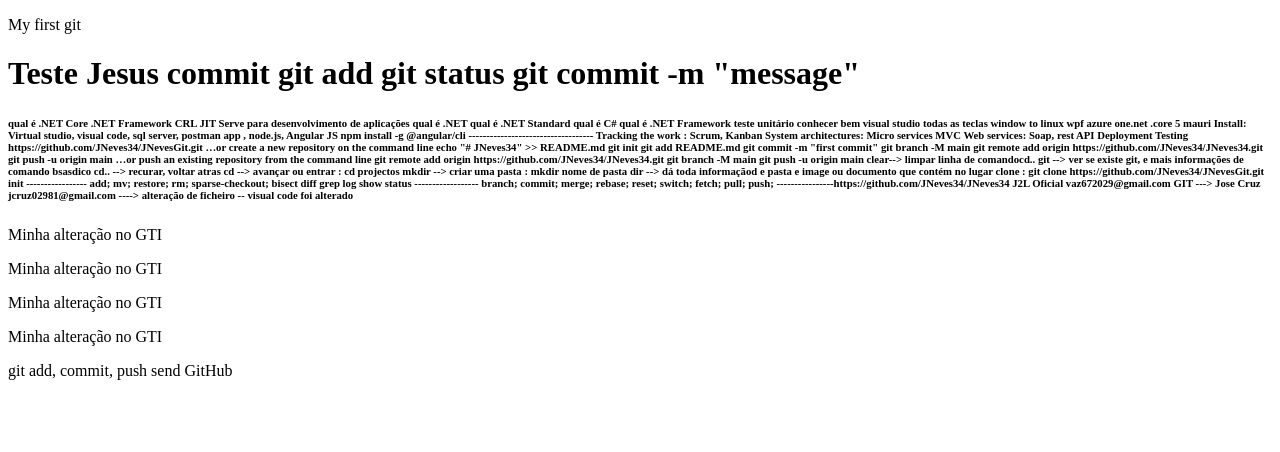
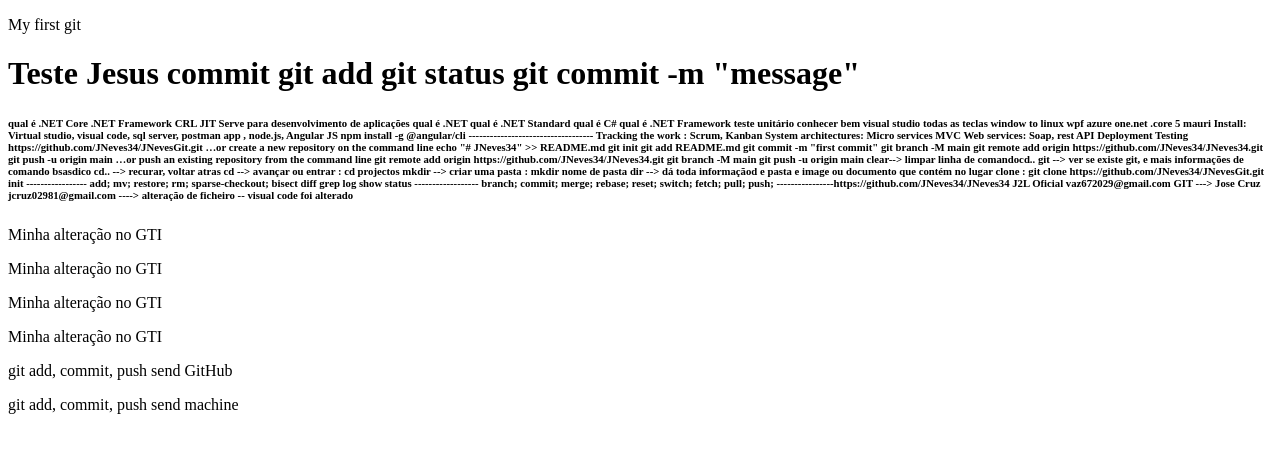
Before and after one commit to JNeves34/JNevesGit, a plain HTML site: page index.html in a window 1280 px wide. Drawn offline with Linux system fonts and the light colour scheme.

Commit message:
send machine
send machine

```diff
--- a/index.html
+++ b/index.html
@@ -29,6 +29,7 @@
         <p>Minha alteração no GTI</p>
         <p>Minha alteração no GTI</p>
         <p>git add, commit, push send GitHub</p>
+        <p>git add, commit, push send machine</p>
     </div>
 </body>
 
```
